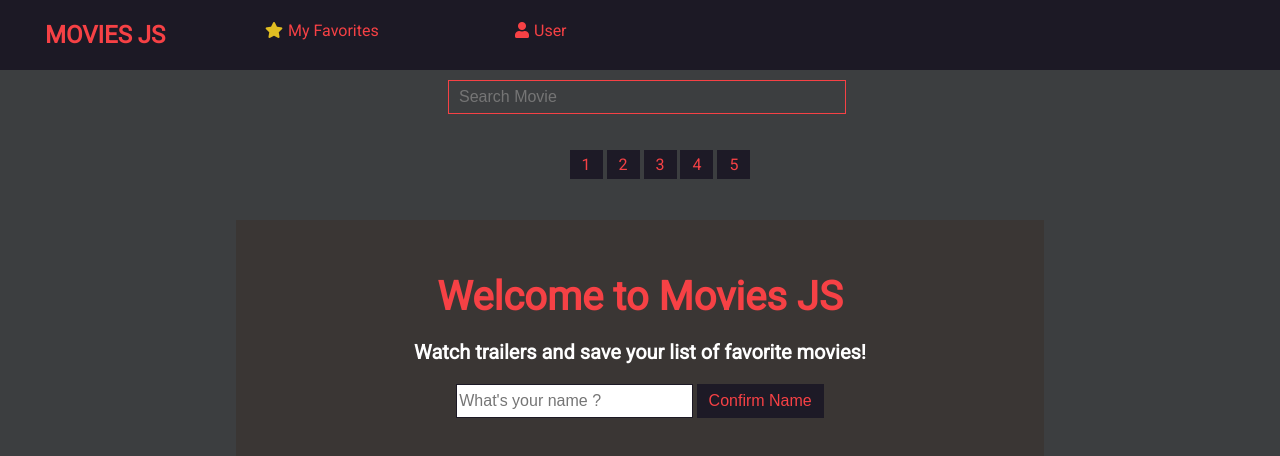
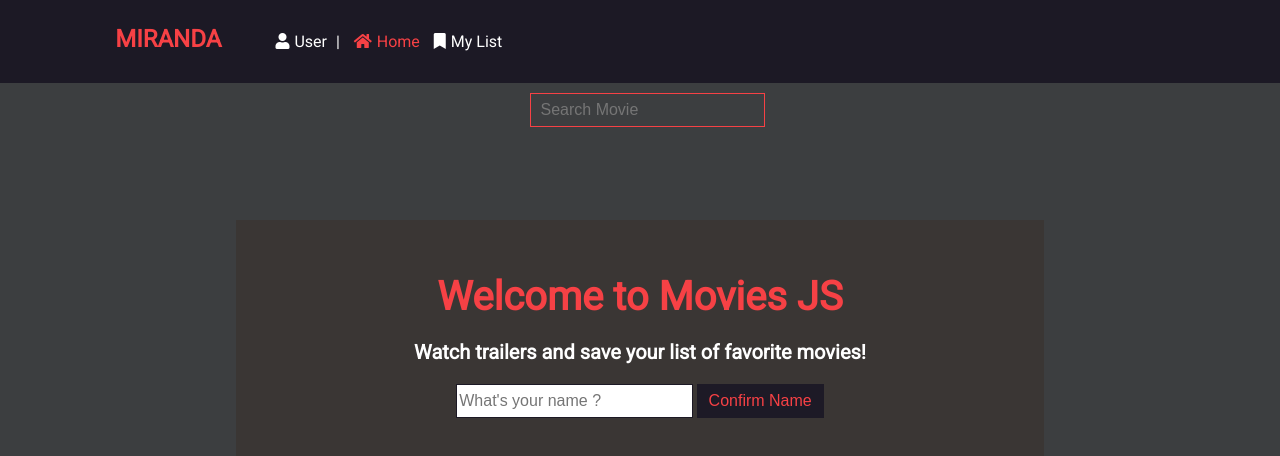
Before and after one commit to amayadiaz/movies-js, a plain HTML site: page index.html in a window 1280 px wide. Drawn offline with Linux system fonts and the light colour scheme; no server answers.

Commit message:
Dynamic pagination

```diff
--- a/app.js
+++ b/app.js
@@ -4,6 +4,7 @@ const apiKeyUrl = 'api_key=84ff3251498b1fa0b9f22832083b3196&page=';
 
 let defaultFavorites = [];
 let defaultName = 'User';
+let requestUrl = 'trending/movie/week?';
 
 // Elements Variables
 const $articlesList = document.getElementById('articles-list');
@@ -11,6 +12,7 @@ const $modalName = document.querySelector('.modal-name');
 const $userName = document.querySelector('.username');
 const $inputSearch = document.querySelector('.input-search');
 const $inputName = document.querySelector('.input-name');
+const $pagination = document.querySelector('.pagination');
 
 // Storage Variables
 let favoritesStorage =  JSON.parse(localStorage.getItem('favorites'));
@@ -61,6 +63,8 @@ const displayArticles = (data) => {
 
     });
 
+    createPaginationElements(data.total_pages);
+
 }
 
 const assignTemplate = (poster, vote_average, id, isFavorite) => {
@@ -70,12 +74,13 @@ const assignTemplate = (poster, vote_average, id, isFavorite) => {
 
 const articleTemplate = (imagePath, score, idArticle, isFavorite) => {
 
-    let iconHeart = '<i class="far fa-heart icon"></i>';
+    let iconHeart = '<i class="far fa-bookmark icon"></i>';
 
     if(isFavorite){
-        iconHeart = '<i class="fas fa-heart icon"></i>';
+        iconHeart = '<i class="fas fa-bookmark icon"></i>';
     }
 
+    if (imagePath != null) {
         return (
             `<div class="article grid-item">
                 <div class="cover">
@@ -88,6 +93,11 @@ const articleTemplate = (imagePath, score, idArticle, isFavorite) => {
                 </div>
             </div>`
         )
+
+    } else {
+        return '';
+    }
+
 }
 
 const searchMovie = () => {
@@ -95,8 +105,6 @@ const searchMovie = () => {
     $articlesList.innerHTML = "";
 
     const querySearch = document.querySelector('input');
-
-    let requestUrl = ''
 
     if(querySearch.value != ''){
         requestUrl = 'search/movie?&query=' + querySearch.value + '&';
@@ -164,7 +172,7 @@ const nextPage = (element) => {
 
     $articlesList.innerHTML = "";
 
-    loadData('trending/movie/week?', page);
+    loadData(requestUrl, page);
 
 }
 
@@ -175,6 +183,23 @@ const addName = () =>{
     localStorage.setItem('name', newName);
 
     $modalName.classList.add('hidden');
+
+}
+
+const createPaginationElements = (totalPages) =>{
+
+    $pagination.innerHTML = "";
+
+    maxPage = 20;
+
+    if (totalPages < maxPage) {
+       maxPage = totalPages;
+    }
+
+    for (let index = 1; index <= maxPage; index++) {
+        $pagination.innerHTML += `<li onClick="nextPage(this)">`+index+`</li>`;
+    }
+
 
 }
 // End Functions Declarations
--- a/index.html
+++ b/index.html
@@ -12,9 +12,19 @@
 </head>
 <body>
     <header class="header">
-        <h2 class="title"><a href="index.html">MOVIES JS</a></h2>
-        <p class="favorites" onClick="showFavorites()"><i class="icon fas fa-star"></i>My Favorites</p>
-        <p class="user-container"><i class="fas fa-user"></i><span class="username">Anonymus</span></p>
+        <h2 class="title"><a href="index.html">MIRANDA</a></h2>
+        <ul>
+            <li>
+                <p class="user-container"><i class="fas fa-user"></i><span class="username">User </span></p>
+                <p class="divider">|</p>
+            </li>
+            <li>
+                <p class="user-container"><a href="index.html" class="selected"><i class="fas fa-home"></i><span class="username">Home</span></a></p>
+            </li>
+            <li>
+                <p class="favorites" onClick="showFavorites()"><i class="icon fas fa-bookmark"></i>My List</p>
+            </li>
+        </ul>
     </header>
     <div class="search">
         <input class="input-search" type="text" placeholder="Search Movie" />
@@ -22,13 +32,8 @@
     </div>
     <div id="articles-list" class="container-articles">
     </div>
-    <div class="pagination">
-        <ul>
-            <li onClick="nextPage(this)">1</li>
-            <li onClick="nextPage(this)">2</li>
-            <li onClick="nextPage(this)">3</li>
-            <li onClick="nextPage(this)">4</li>
-            <li onClick="nextPage(this)">5</li>
+    <div class="pagination-container">
+        <ul class="pagination">
         </ul>
     </div>
     <div class="modal hidden">
--- a/styles.css
+++ b/styles.css
@@ -2,6 +2,11 @@ body{
     background: #3C3E40;
     font-family: 'Roboto', sans-serif;
     margin: 0;
+}
+
+body a{
+    text-decoration: none;
+    color: white;
 }
 
 .article {
@@ -55,12 +60,18 @@ body{
 }
 
 .favorites .icon{
-    color: #E1BE22;
+    color: #FFFFFF;
+}
+
+.header{
+    background: #1C1925;
+    color: #F64145;
 }
 
 .header .title{
     display: inline-block;
-    margin-left: 30px;
+    font-weight: bold;
+    margin: 0 0 0 9%;
 }
 
 .header .title a{
@@ -68,24 +79,35 @@ body{
     text-decoration: none;
 }
 
+.header ul{
+    color: #FFFFFF;
+    display: inline-block;
+    padding: 0px 40px;
+}
+
+.header ul li{
+    display: inline-block;
+    margin-left: 10px;
+}
+
 .header .user-container{
     display: inline-block;
-    float: right;
-    margin: 20px 30px 0px 0px;
 }
 
 .header .favorites{
-    display: inline-block;
-    float: right;
-    margin: 20px 100px 0px 0px;
     cursor: pointer;
 }
 
-.header .user-container .fa-user{
+.header .user-container .fas{
     margin-right: 5px;
 }
 
-.header .favorites .fa-star{
+.header .divider{
+    margin-left: 5px;
+    display: inline-block;
+}
+
+.header .favorites .fa-bookmark{
     margin-right: 5px;
 }
 
@@ -139,7 +161,7 @@ body{
     font-size: 22px;
 }
 
-.pagination ul li{
+.pagination-container ul li{
     display: inline-block;
     padding: 0;
     background-color: #1D1A26; /* Green */
@@ -151,6 +173,12 @@ body{
     display: inline-block;
     font-size: 16px;
     cursor: pointer;
+    margin-right: 2px;
+    margin-top: 2px;
+}
+
+.pagination-container ul li:hover{
+    color: #FFFFFF;
 }
 
 .modal-name{
@@ -203,19 +231,9 @@ body{
     grid-gap: 15px;
 }
 
-.header{
-    background: #1C1925;
-    color: #F64145;
-    padding: 1px;
-    display: grid;
-    grid-template-columns: repeat(auto-fill, 250px);
-    justify-content: center;
-}
-
 .search{
     margin-top: 10px;
     display: grid;
-    grid-template-columns: repeat(1, 30%);
     justify-content: center;
     margin-bottom: 20px;
 }
@@ -248,7 +266,11 @@ body{
     font-size: 16px;
 }
 
-.pagination{
+.pagination-container{
     display: grid;
     justify-content: center;
 }
+
+.selected{
+    color: #F64145;
+}
```
Also changed, not shown: 1 other file. Lines whose indentation alone changed are shown as unchanged.
